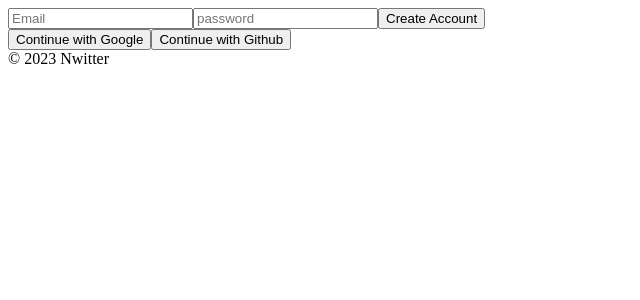
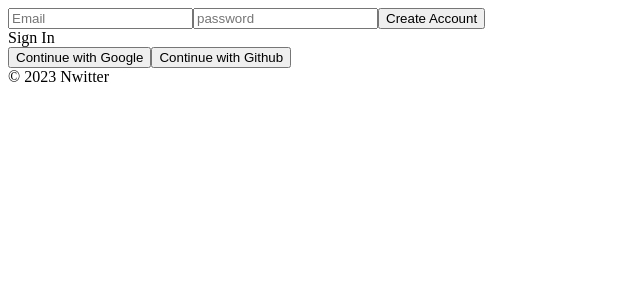
Before and after one commit to NayeongK/nwitter, a React (Create React App) app: page /#/ in a window 1280 px wide. Shown: the top 300 px of the page, without its empty margins (0-640 px from the left). Built offline with nearby package versions, Linux system fonts and the light colour scheme; no server answers.

Commit message:
toggle button

```diff
--- a/src/routes/Auth.js
+++ b/src/routes/Auth.js
@@ -5,6 +5,7 @@
     const [email, setEmail] = useState("");
     const [password, setPassword] = useState("");
     const [newAccount, setNewAccount] = useState(true);
+    const [error, setError] = useState("");
 
     const onChange = (event) => {
         const {
@@ -28,9 +29,11 @@
             }
             console.log(data);
         } catch (error) {
-            console.log(error);
+            setError(error.message);
         }
     };
+
+    const toggleAccount = () => setNewAccount((prev) => !prev);
 
     return (
         <div>
@@ -52,7 +55,11 @@
                     onChange={onChange}
                 />
                 <input type="submit" value={newAccount ? "Create Account" : "Log In"} />
+                {error}
             </form>
+            <span onClick={toggleAccount}>
+                {newAccount ? "Sign In" : "Create Account"}
+            </span>
             <div>
                 <button>Continue with Google</button>
                 <button>Continue with Github</button>
```
